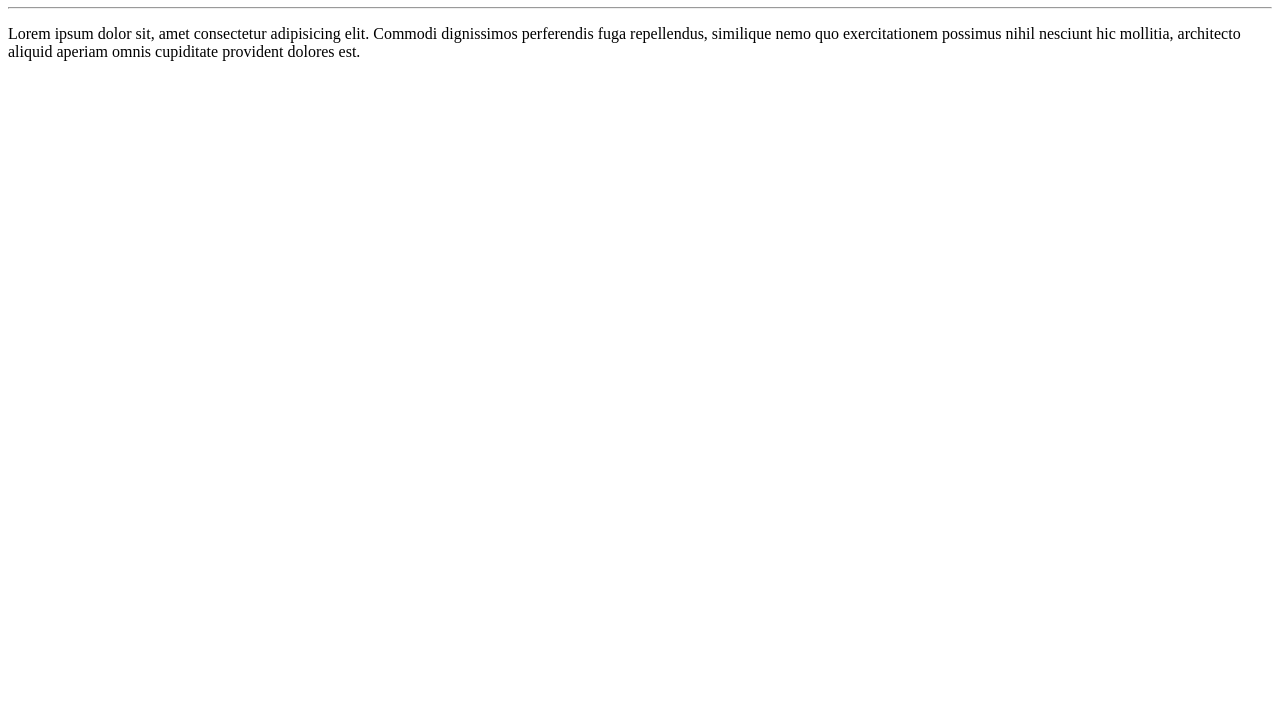
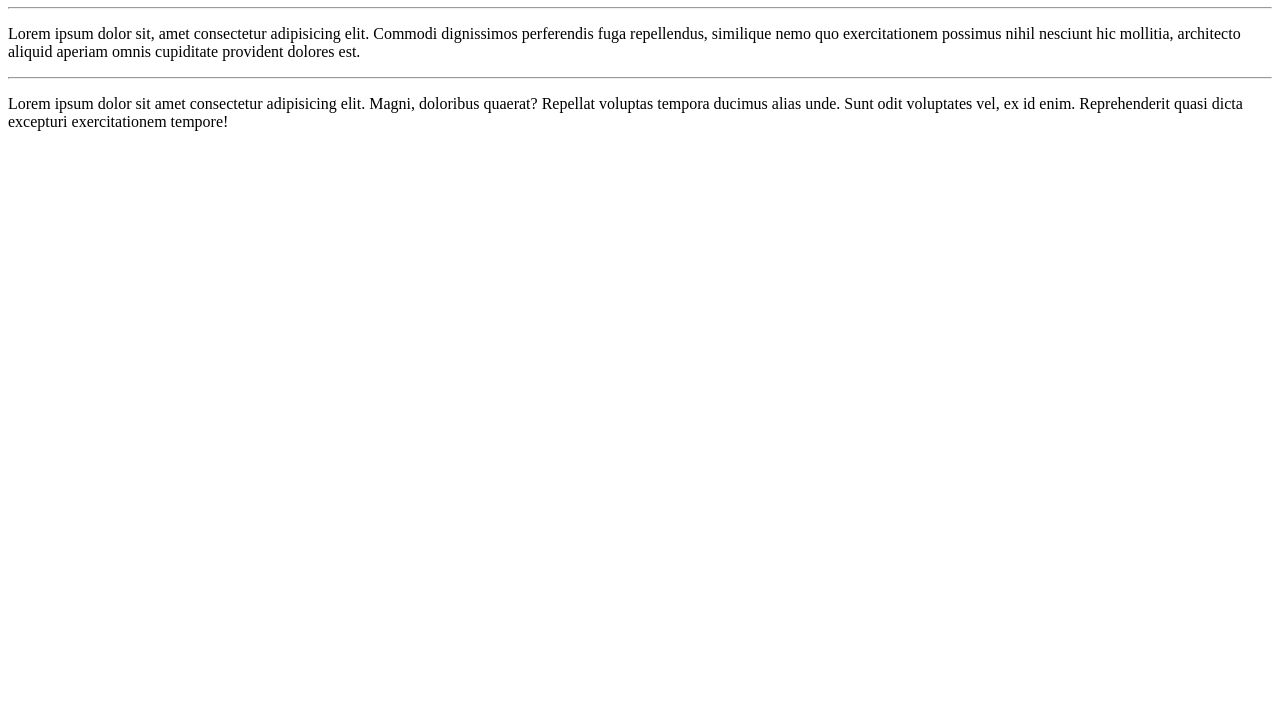
Before and after one commit to brunoqueluci/Ola-Mundo, a plain HTML site: page siteExemplo/index.html in a window 1280 px wide. Shown: the part 73-800 px from the top of the page. Drawn offline with Linux system fonts and the light colour scheme.

Commit message:
mais um teste de commit
adicionou paragrafo

```diff
--- a/siteExemplo/index.html
+++ b/siteExemplo/index.html
@@ -9,5 +9,7 @@
     <h1>Olá, Mundo!!!</h1>
     <hr>
     <p>Lorem ipsum dolor sit, amet consectetur adipisicing elit. Commodi dignissimos perferendis fuga repellendus, similique nemo quo exercitationem possimus nihil nesciunt hic mollitia, architecto aliquid aperiam omnis cupiditate provident dolores est.</p>
+    <hr>
+    <p>Lorem ipsum dolor sit amet consectetur adipisicing elit. Magni, doloribus quaerat? Repellat voluptas tempora ducimus alias unde. Sunt odit voluptates vel, ex id enim. Reprehenderit quasi dicta excepturi exercitationem tempore!</p>
 </body>
 </html>
```
